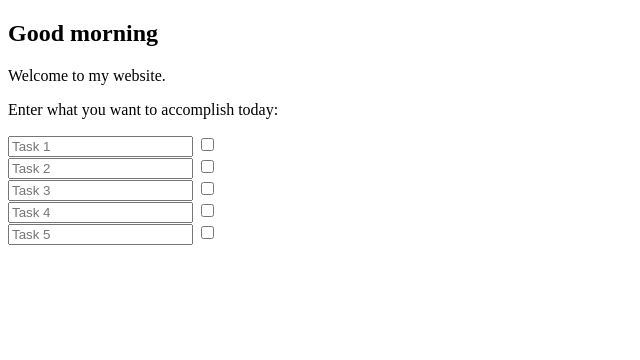
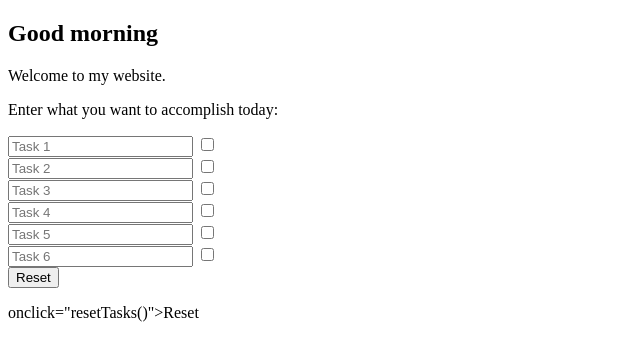
Before and after one commit to ANGE-DARLENE/assignmentgit, a plain HTML site: page index.html in a window 1280 px wide. Shown: the whole page, without its empty margins (0-640 px from the left). Drawn offline with Linux system fonts and the light colour scheme.

Commit message:
modified the git resert bar

```diff
--- a/index.html
+++ b/index.html
@@ -33,6 +33,13 @@
             <input type="text" placeholder="Task 5">
             <input type="checkbox">
         </div>
+        <div class="task">
+            <input type="text" id="task3" placeholder="Task 6">
+            <input type="checkbox" id="check3">
+        </div>
+
+        <button class="reset-btn" onclick="resetTasks()">Reset</button>
+        <p>onclick="resetTasks()">Reset</p></button>
     </div>
 
 
```
